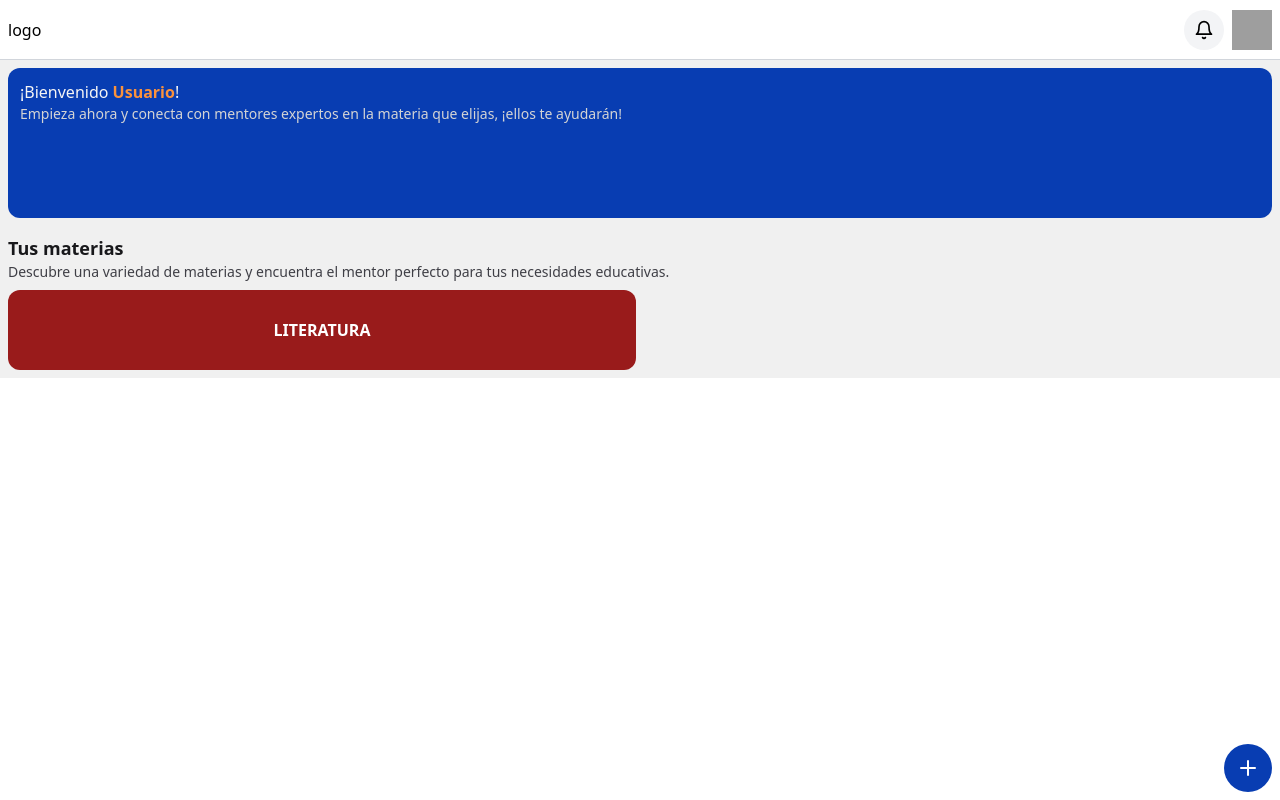
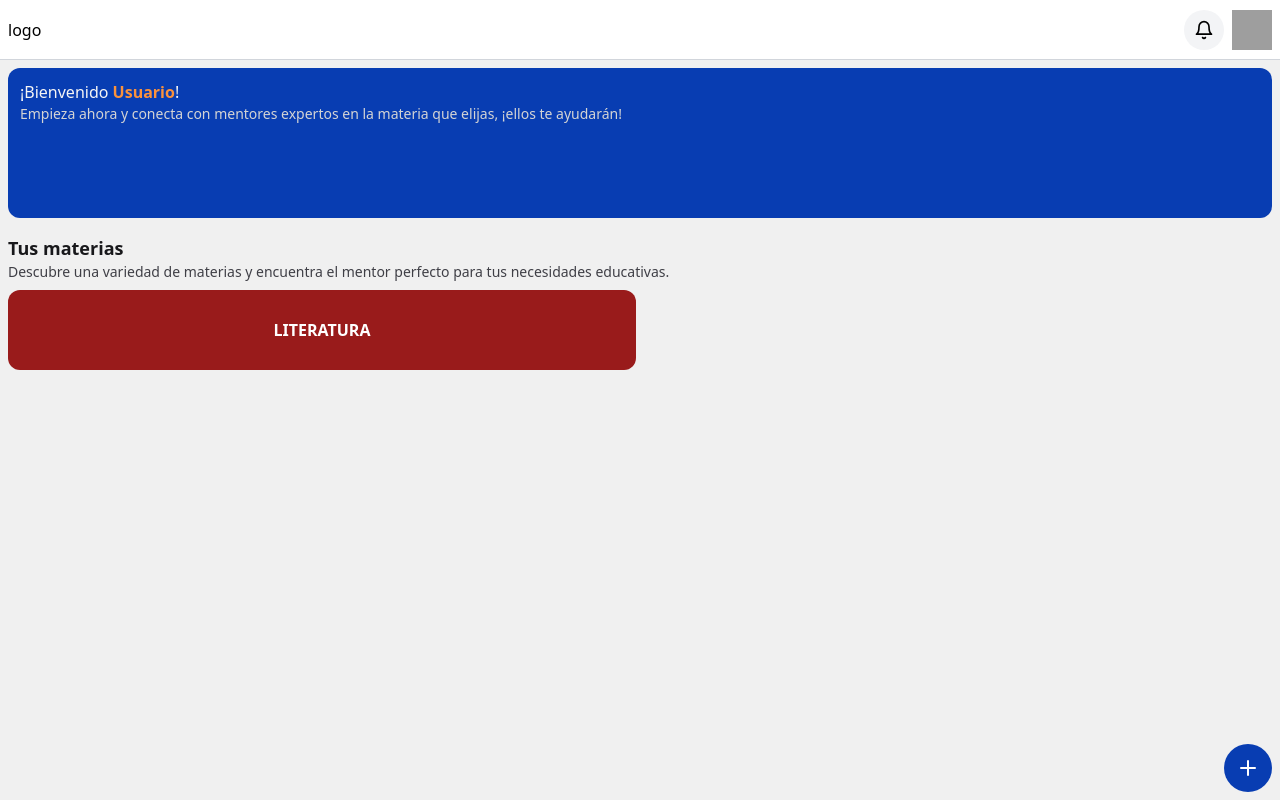
Before and after one commit to Sebastian-Winter12/libelo-back, a Vue app: page / in a window 1280 px wide. Built offline with nearby package versions, Linux system fonts and the light colour scheme; grey boxes are pictures that could not be loaded.

Commit message:
Update BaseBody.vue to set minimum height to full

```diff
--- a/src/components/BaseBody.vue
+++ b/src/components/BaseBody.vue
@@ -1,5 +1,5 @@
 <template>
-    <div class="grid grid-rows-body bg-[#F0F0F0]">
+    <div class="grid grid-rows-body min-h-full bg-[#F0F0F0]">
         <slot />
     </div>
 </template>
```
